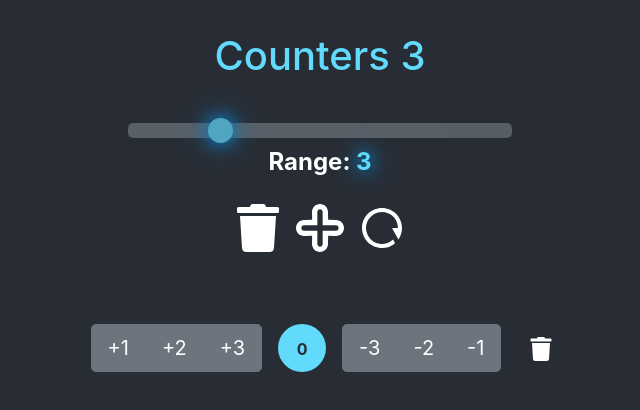
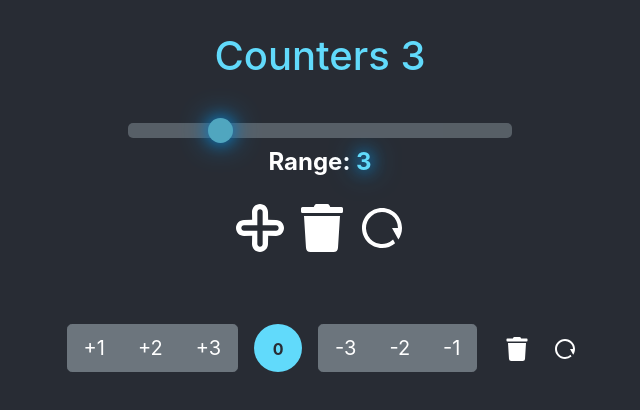
Before and after one commit to r0mka/counters-3, a React (Create React App) app: page / in a window 1280 px wide. Shown: the top 410 px of the page, without its empty margins (320-960 px from the left). Built offline with nearby package versions, Linux system fonts and the light colour scheme.

Commit message:
Add resetCounter

```diff
--- a/src/components/Counter.js
+++ b/src/components/Counter.js
@@ -1,5 +1,6 @@
 import React from 'react';
 import { FaTrash } from 'react-icons/fa';
+import { RiRestartLine } from 'react-icons/ri';
 import CountBtnGroup from './CountBtnGroup';
 import { makeArrayFromRange } from '../utils';
 
@@ -7,6 +8,7 @@ export default function Counter({
   id,
   deleteCounter,
   updateCounter,
+  resetCounter,
   range,
   count,
 }) {
@@ -32,6 +34,12 @@ export default function Counter({
       >
         <FaTrash size={24} />
       </button>
+      <button
+        onClick={() => resetCounter(id)}
+        className="btn-delete btn-delete-counter"
+      >
+        <RiRestartLine size={24} />
+      </button>
     </div>
   );
 }
--- a/src/components/CounterList.js
+++ b/src/components/CounterList.js
@@ -33,6 +33,13 @@ export default function CounterList({ defaultCounter }) {
       )
     );
 
+  const resetCounter = (id) =>
+    setCounters(
+      counters.map((counter) =>
+        counter.id === id ? { ...counter, count: 0 } : counter
+      )
+    );
+
   const deleteCounter = (id) =>
     setCounters(counters.filter((counter) => counter.id !== id));
 
@@ -54,15 +61,16 @@ export default function CounterList({ defaultCounter }) {
           </p>
         </div>
         <div>
-          <button className="btn-delete-all" onClick={deleteAll}>
-            <FaTrash size={48} />
-          </button>
           <button
             disabled={counters.length > 4}
             className={`btn-add ${counters.length > 4 && 'not-allowed'}`}
             onClick={addCounter}
           >
             <TiPlusOutline size={64} />
+          </button>
+
+          <button className="btn-delete-all" onClick={deleteAll}>
+            <FaTrash size={48} />
           </button>
 
           <button className="btn-delete-all" id="reset" onClick={resetAll}>
@@ -78,6 +86,7 @@ export default function CounterList({ defaultCounter }) {
               count={counter.count}
               deleteCounter={deleteCounter}
               updateCounter={updateCounter}
+              resetCounter={resetCounter}
               range={range}
             />
           </li>
```
